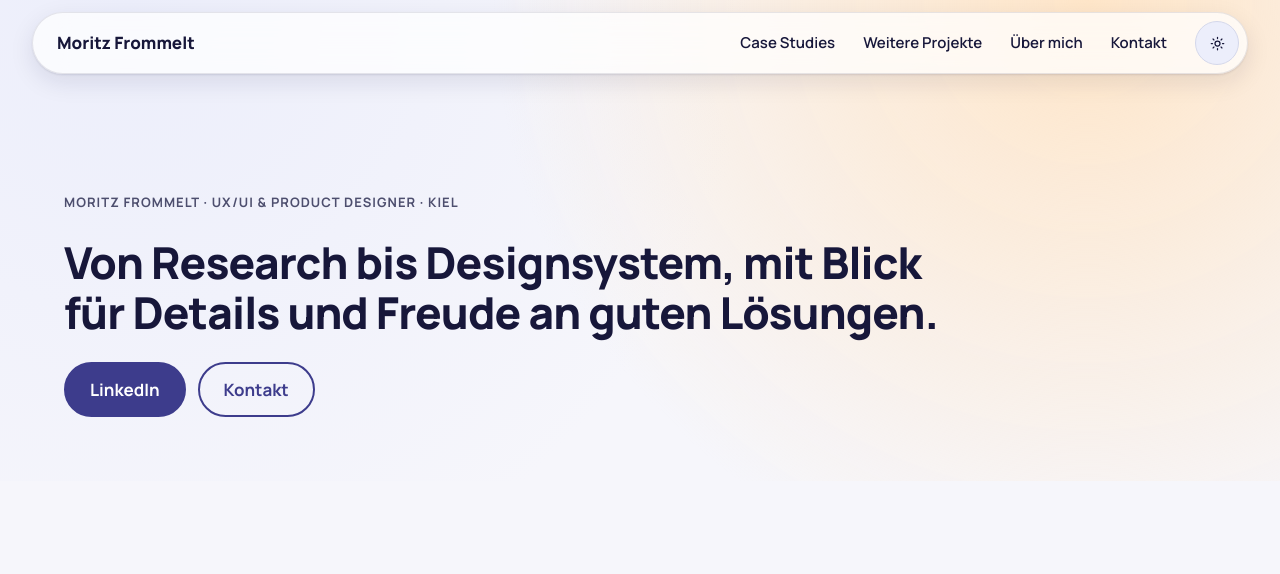
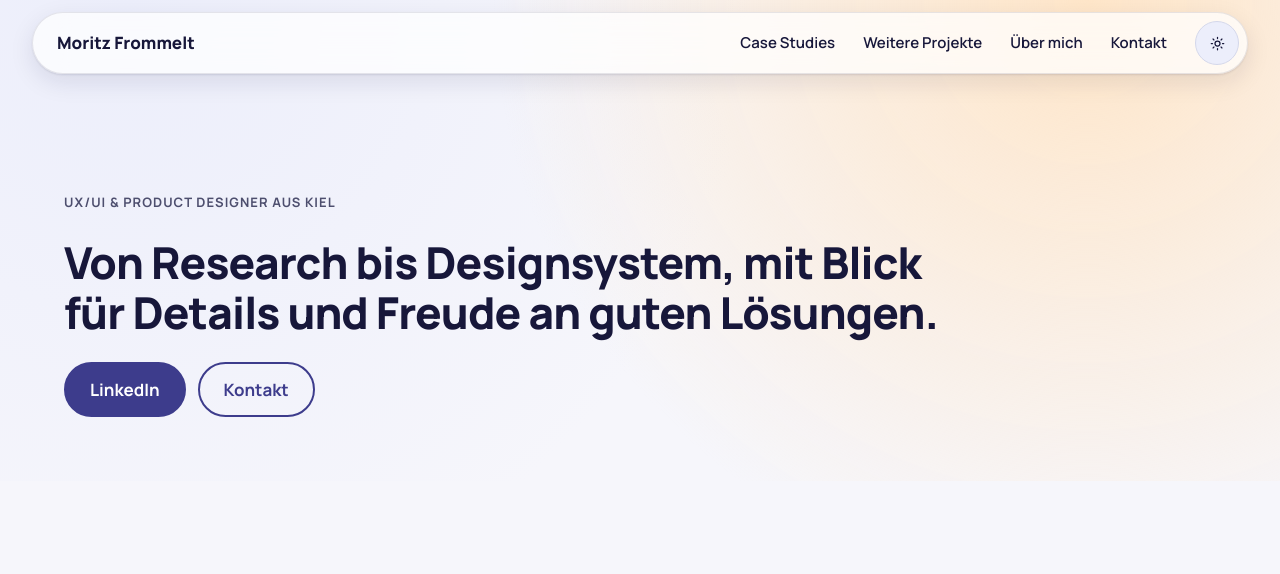
Before and after one commit to Moritz-F/portfolio, a plain HTML site: page index.html in a window 1280 px wide. Shown: the top 574 px of the page. Drawn offline with Linux system fonts and the light colour scheme.

Commit message:
Moritz Frommelt aus im Header raus

```diff
--- a/index.html
+++ b/index.html
@@ -44,7 +44,7 @@
     <!-- S2 · Einstieg -->
     <section class="hero" aria-labelledby="hero-titel">
       <div class="container hero__inner">
-        <span class="eyebrow">Moritz Frommelt · UX/UI &amp; Product Designer · Kiel</span>
+        <span class="eyebrow">UX/UI &amp; Product Designer aus Kiel</span>
         <h1 id="hero-titel">Von Research bis Designsystem, mit Blick für Details und Freude an guten Lösungen.</h1>
         <div class="hero__actions">
           <a class="button button--primary" href="https://www.linkedin.com/in/moritzfrommelt" target="_blank" rel="noopener">LinkedIn</a>
```
Also changed, not shown: 1 other file.
